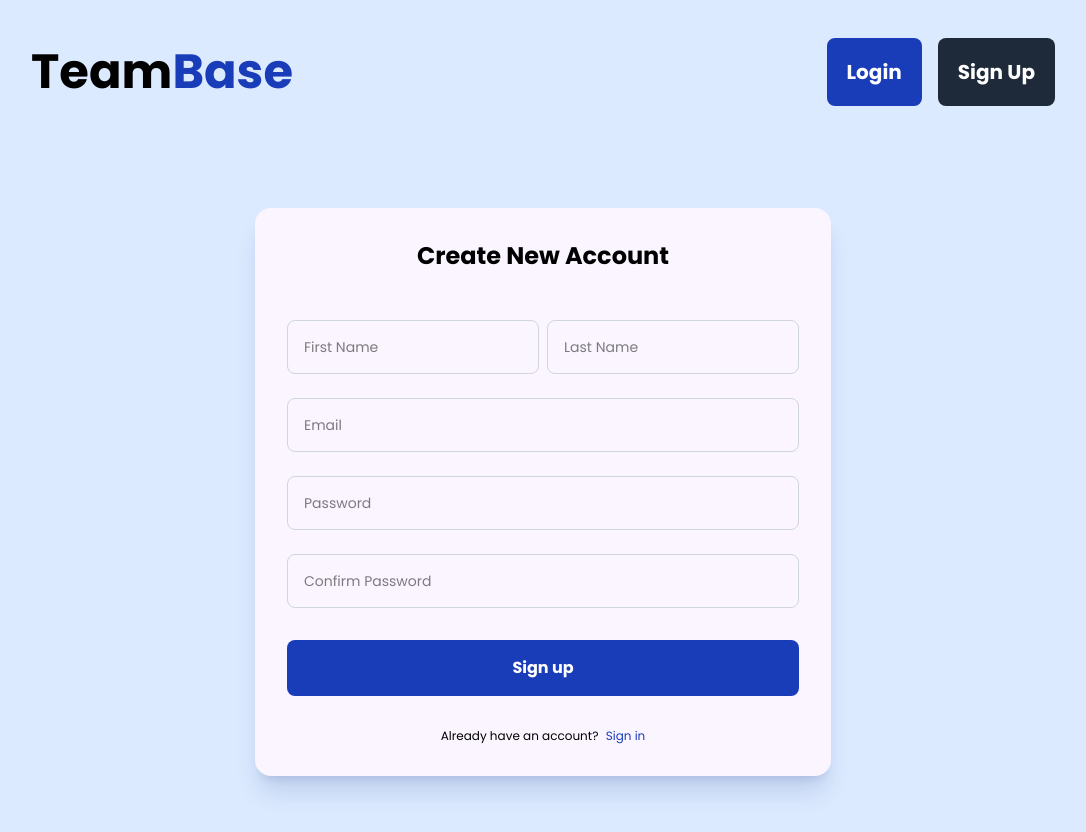
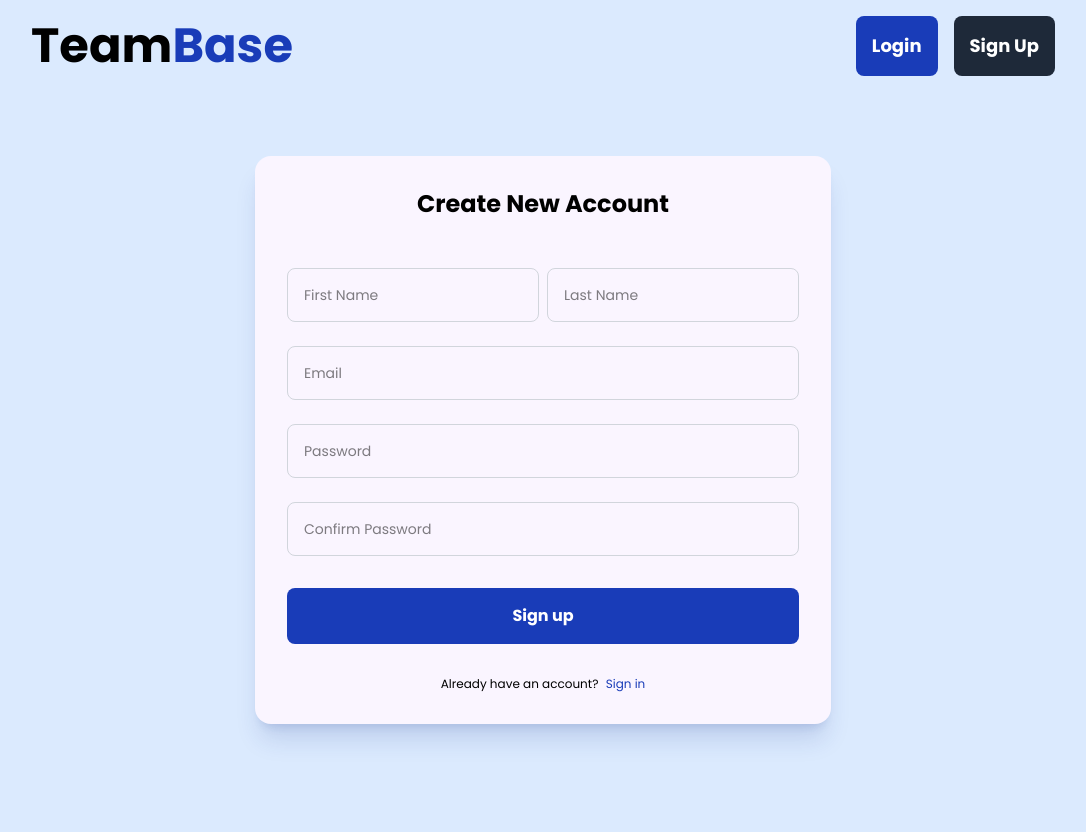
Before and after one commit to Izzeddin-Samara/TeamBase, a React (Vite) app in the folder Client/: page /signup in a window 1280 px wide. Shown: the top 832 px of the page, without its empty margins (97-1183 px from the left). Built offline with nearby package versions, Linux system fonts and the light colour scheme.

Commit message:
Update style for Navbar component

```diff
--- a/Client/src/components/Navbar.tsx
+++ b/Client/src/components/Navbar.tsx
@@ -15,7 +15,7 @@ const Navbar = () => {
 
   return (
     <nav className="w-full mt-8 ">
-      <div className="max-w-[80%] mx-auto flex justify-between items-center h-20">
+      <div className="max-w-[80%] mx-auto flex justify-between items-center h-7">
         <Link to="/">
           <h1 className="text-3xl md:text-5xl font-bold cursor-pointer">
             Team<span className="text-blue-800">Base</span>
@@ -40,13 +40,13 @@ const Navbar = () => {
             <>
               <Link
                 to="/login"
-                className="bg-blue-800 font-bold hover:bg-blue-900 p-3 md:p-5 text-md md:text-xl text-white rounded-lg focus:ring-4 focus:ring-blue-300 cursor-pointer"
+                className="bg-blue-800 font-bold hover:bg-blue-900 p-3 md:p-4 text-md md:text-lg text-white rounded-lg focus:ring-4 focus:ring-blue-300 cursor-pointer"
               >
                 Login
               </Link>
               <Link
                 to="/signup"
-                className="bg-gray-800 font-bold hover:bg-gray-950 p-3 md:p-5 text-md md:text-xl text-white rounded-lg focus:ring-4 focus:ring-blue-300 cursor-pointer"
+                className="bg-gray-800 font-bold hover:bg-gray-950 p-3 md:p-4 text-md md:text-lg text-white rounded-lg focus:ring-4 focus:ring-blue-300 cursor-pointer"
               >
                 Sign Up
               </Link>
@@ -57,7 +57,7 @@ const Navbar = () => {
 
       {/* Mobile Menu */}
       {isOpen && (
-        <div className="md:hidden bg-white shadow-lg py-4 px-6 flex flex-col space-y-4 max-w-[80%] mx-auto">
+        <div className="md:hidden bg-white shadow-lg py-4 px-6 flex flex-col mt-10 space-y-4 max-w-[80%] mx-auto">
           {isLoggedIn ? (
             <LogoutButton setIsLoggedIn={setIsLoggedIn} />
           ) : (
```
